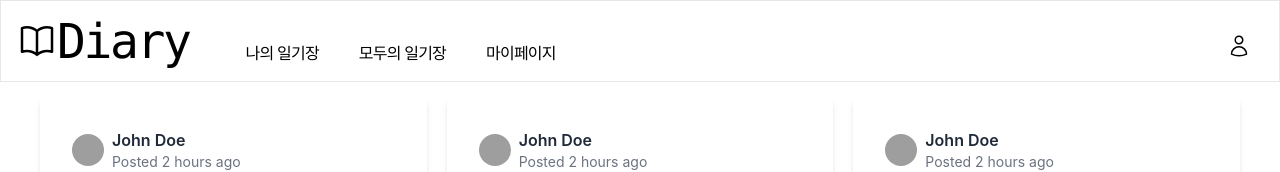
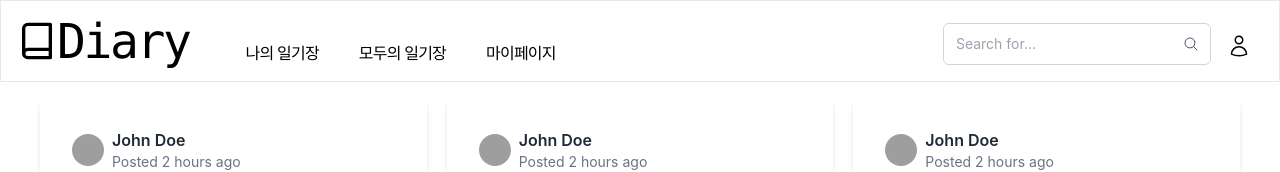
Before and after one commit to JIA-Team5-ReactProject/2023-DiaryApp-Team5, a React (Create React App) app: page / in a window 1280 px wide. Shown: the top 172 px of the page. Built offline with nearby package versions, Linux system fonts and the light colour scheme; grey boxes are pictures that could not be loaded.

Commit message:
Feat: recoil loginState, Header에 검색바 추가

```diff
--- a/package.json
+++ b/package.json
@@ -10,6 +10,7 @@
     "react-dom": "^18.2.0",
     "react-router-dom": "^6.16.0",
     "react-scripts": "5.0.1",
+    "recoil": "^0.7.7",
     "web-vitals": "^2.1.4"
   },
   "scripts": {
--- a/src/components/Header.js
+++ b/src/components/Header.js
@@ -1,23 +1,43 @@
+import { useRecoilState } from "recoil";
+import loginState from "../store/recoil";
+
 function Header() {
+  const [login, setLogin] = useRecoilState(loginState);
+
   return (
     <div className="h-10">
       <div className="flex p-4 fixed bg-white w-full border">
         <div className="flex-none text-5xl tracking-tighter font-mono mr-14">
           <div className="flex items-center">
+            {login ? (
               <svg
-              xmlns="http://www.w3.org/2000/svg"
+                className="h-10 w-10 text-black"
                 fill="none"
                 viewBox="0 0 24 24"
-              stroke-width="1.5"
                 stroke="currentColor"
-              className="w-10 h-10"
               >
                 <path
                   stroke-linecap="round"
                   stroke-linejoin="round"
-                d="M12 6.042A8.967 8.967 0 006 3.75c-1.052 0-2.062.18-3 .512v14.25A8.987 8.987 0 016 18c2.305 0 4.408.867 6 2.292m0-14.25a8.966 8.966 0 016-2.292c1.052 0 2.062.18 3 .512v14.25A8.987 8.987 0 0018 18a8.967 8.967 0 00-6 2.292m0-14.25v14.25"
+                  stroke-width="2"
+                  d="M12 6.253v13m0-13C10.832 5.477 9.246 5 7.5 5S4.168 5.477 3 6.253v13C4.168 18.477 5.754 18 7.5 18s3.332.477 4.5 1.253m0-13C13.168 5.477 14.754 5 16.5 5c1.747 0 3.332.477 4.5 1.253v13C19.832 18.477 18.247 18 16.5 18c-1.746 0-3.332.477-4.5 1.253"
                 />
               </svg>
+            ) : (
+              <svg
+                className="h-10 w-10 text-black "
+                viewBox="0 0 24 24"
+                fill="none"
+                stroke="currentColor"
+                stroke-width="2"
+                stroke-linecap="round"
+                stroke-linejoin="round"
+              >
+                {" "}
+                <path d="M4 19.5A2.5 2.5 0 0 1 6.5 17H20" />{" "}
+                <path d="M6.5 2H20v20H6.5A2.5 2.5 0 0 1 4 19.5v-15A2.5 2.5 0 0 1 6.5 2z" />
+              </svg>
+            )}
 
             <span>Diary</span>
           </div>
@@ -33,8 +53,50 @@ function Header() {
             마이페이지
           </div>
         </div>
-        <div className="place-self-center">
-          <button>
+
+        <div className="place-self-end">
+          <div class="relative">
+            <label for="Search" className="sr-only">
+              {" "}
+              Search{" "}
+            </label>
+
+            <input
+              type="text"
+              id="Search"
+              placeholder=" Search for..."
+              className="w-full rounded-md p-2 border border-gray-300 py-2.5 pe-10 sm:text-sm"
+            />
+
+            <span class="absolute inset-y-0 end-0 grid w-10 place-content-center">
+              <button type="button" class="text-gray-600 hover:text-gray-700">
+                <span className="sr-only">Search</span>
+
+                <svg
+                  xmlns="http://www.w3.org/2000/svg"
+                  fill="none"
+                  viewBox="0 0 24 24"
+                  stroke-width="1.5"
+                  stroke="currentColor"
+                  class="h-4 w-4"
+                >
+                  <path
+                    stroke-linecap="round"
+                    stroke-linejoin="round"
+                    d="M21 21l-5.197-5.197m0 0A7.5 7.5 0 105.196 5.196a7.5 7.5 0 0010.607 10.607z"
+                  />
+                </svg>
+              </button>
+            </span>
+          </div>
+        </div>
+
+        <div className="place-self-center ml-4">
+          <button
+            onClick={() => {
+              setLogin(!login);
+            }}
+          >
             <svg
               xmlns="http://www.w3.org/2000/svg"
               fill="none"
--- a/src/index.js
+++ b/src/index.js
@@ -4,12 +4,15 @@ import "./index.css";
 import App from "./App";
 import reportWebVitals from "./reportWebVitals";
 import { BrowserRouter } from "react-router-dom";
+import { RecoilRoot } from "recoil";
 
 const root = ReactDOM.createRoot(document.getElementById("root"));
 root.render(
   <React.StrictMode>
     <BrowserRouter>
-      <App />
+      <RecoilRoot>
+        <App />
+      </RecoilRoot>
     </BrowserRouter>
   </React.StrictMode>
 );
--- /dev/null
+++ b/src/store/recoil.js
@@ -0,0 +1,8 @@
+import { atom } from "recoil";
+
+const loginState = atom({
+  key: "login",
+  default: false,
+});
+
+export default loginState;
```
Also changed, not shown: 1 other file (tests, documents, lock files or other folders). Lines whose indentation alone changed are shown as unchanged.
